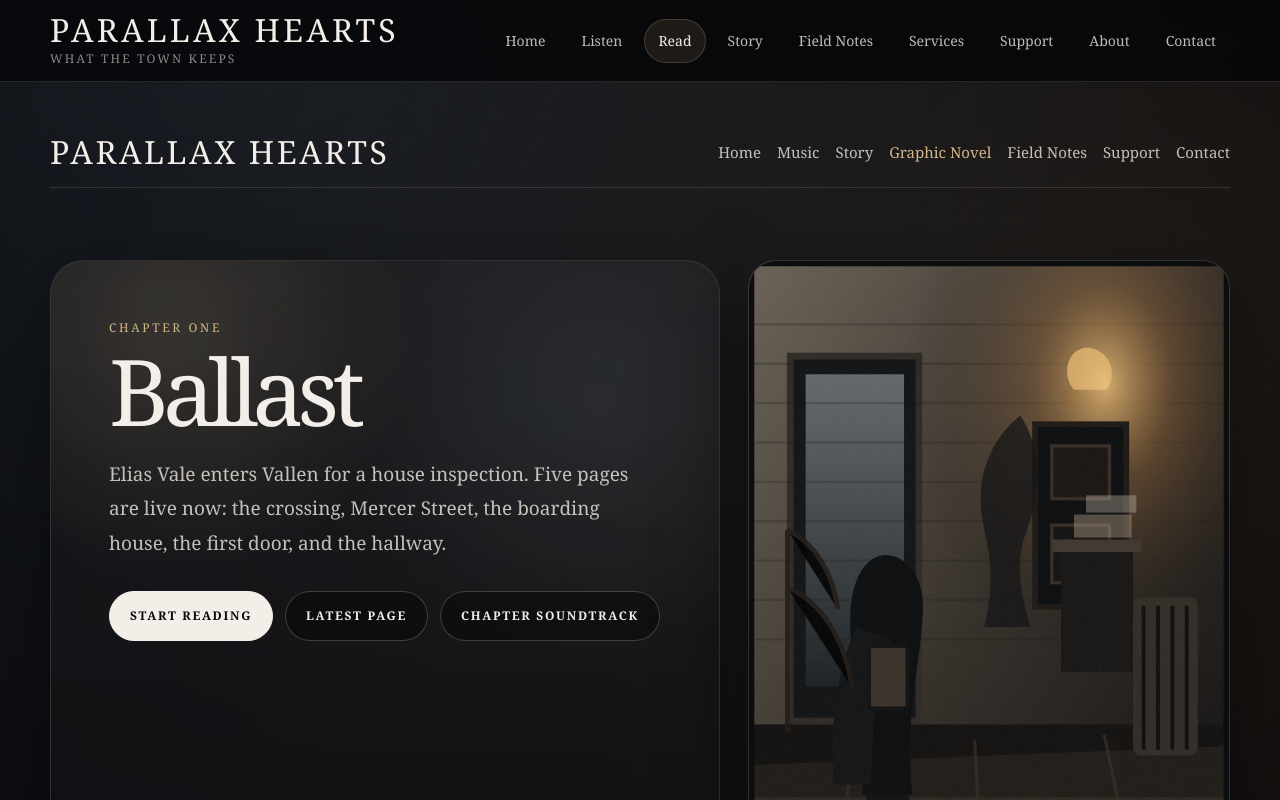
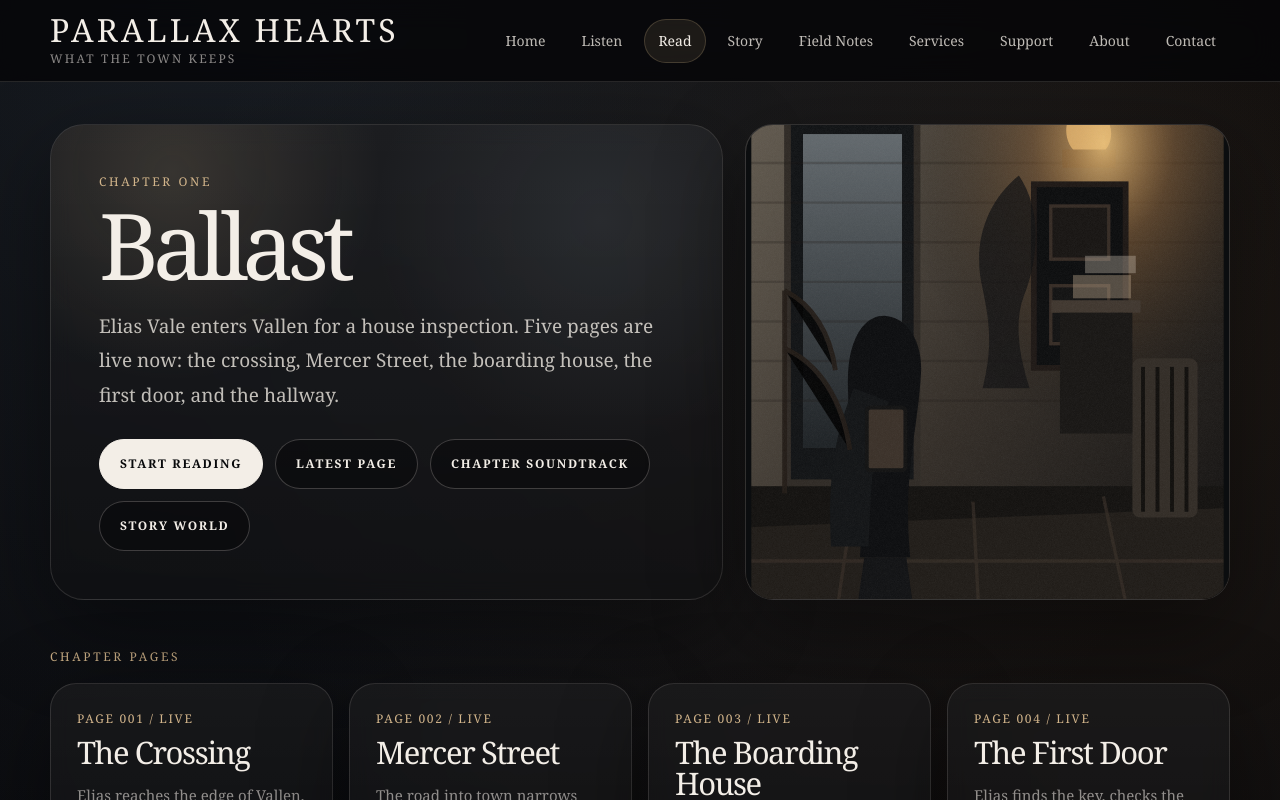
Before and after one commit to chthomps4/parallaxhearts-site, a Next.js app in the folder site/: page /graphic-novel/chapter-one in a window 1280 px wide. Shown: the top 800 px of the page. Built offline with nearby package versions, Linux system fonts and the light colour scheme.

Commit message:
Tighten Chapter One hero section

```diff
--- a/site/app/graphic-novel/chapter-one/page.tsx
+++ b/site/app/graphic-novel/chapter-one/page.tsx
@@ -18,16 +18,6 @@ export const metadata: Metadata = {
     "small town literary drama",
   ],
 };
-
-const navItems = [
-  ["Home", "/"],
-  ["Music", "/music"],
-  ["Story", "/project"],
-  ["Graphic Novel", "/graphic-novel"],
-  ["Field Notes", "/field-notes"],
-  ["Support", "/support"],
-  ["Contact", "/contact"],
-];
 
 const chapterPages = [
   {
@@ -78,82 +68,26 @@ const chapterRules = [
 export default function ChapterOnePage() {
   return (
     <main className="site-shell">
-      <section style={{ padding: "34px 0 18px" }}>
-        <div className="site-container">
-          <header
-            style={{
-              minHeight: "72px",
-              display: "flex",
-              justifyContent: "space-between",
-              alignItems: "center",
-              gap: "20px",
-              flexWrap: "wrap",
-              padding: "16px 0",
-              borderBottom: "1px solid var(--line)",
-            }}
-          >
-            <Link
-              href="/"
-              style={{
-                color: "var(--paper)",
-                textDecoration: "none",
-                fontSize: "clamp(22px, 4vw, 32px)",
-                letterSpacing: "0.08em",
-                textTransform: "uppercase",
-                lineHeight: 1,
-              }}
-            >
-              Parallax Hearts
-            </Link>
-
-            <nav
-              style={{
-                display: "flex",
-                gap: "16px",
-                flexWrap: "wrap",
-                alignItems: "center",
-              }}
-            >
-              {navItems.map(([label, href]) => (
-                <Link
-                  key={label}
-                  href={href}
-                  style={{
-                    color:
-                      label === "Graphic Novel"
-                        ? "var(--gold)"
-                        : "var(--paper-soft)",
-                    textDecoration: "none",
-                    fontSize: "15px",
-                  }}
-                >
-                  {label}
-                </Link>
-              ))}
-            </nav>
-          </header>
-        </div>
-      </section>
-
-      <section style={{ padding: "54px 0 34px" }}>
+      <section style={{ padding: "42px 0 24px" }}>
         <div className="site-container">
           <div
             style={{
               display: "grid",
               gridTemplateColumns: "minmax(0, 1fr) minmax(300px, 0.72fr)",
-              gap: "28px",
+              gap: "22px",
               alignItems: "stretch",
             }}
           >
             <div
               className="glass-panel"
               style={{
-                padding: "clamp(28px, 6vw, 58px)",
+                padding: "clamp(26px, 5vw, 48px)",
                 position: "relative",
                 overflow: "hidden",
               }}
             >
               <div
+                aria-hidden="true"
                 style={{
                   position: "absolute",
                   inset: 0,
@@ -182,7 +116,7 @@ export default function ChapterOnePage() {
                 <p
                   className="body-copy"
                   style={{
-                    margin: "24px 0 0",
+                    margin: "22px 0 0",
                     maxWidth: "760px",
                     fontSize: "19px",
                   }}
@@ -194,7 +128,7 @@ export default function ChapterOnePage() {
 
                 <div
                   style={{
-                    marginTop: "30px",
+                    marginTop: "26px",
                     display: "flex",
                     gap: "12px",
                     flexWrap: "wrap",
@@ -211,6 +145,10 @@ export default function ChapterOnePage() {
                   <Link href="/music" className="secondary-button">
                     Chapter Soundtrack
                   </Link>
+
+                  <Link href="/story" className="secondary-button">
+                    Story World
+                  </Link>
                 </div>
               </div>
             </div>
@@ -220,20 +158,19 @@ export default function ChapterOnePage() {
               style={{
                 borderRadius: "28px",
                 overflow: "hidden",
-                minHeight: "420px",
+                minHeight: "360px",
+                position: "relative",
               }}
             >
               <Image
                 src="/images/graphic-novel/chapter-one/page-005-hallway.svg"
                 alt="Chapter One Ballast hallway atmosphere"
-                width={1000}
-                height={1414}
+                fill
                 unoptimized
+                sizes="(max-width: 900px) 100vw, 420px"
                 style={{
-                  width: "100%",
-                  height: "100%",
                   objectFit: "cover",
-                  minHeight: "420px",
+                  objectPosition: "center",
                 }}
               />
             </div>
@@ -241,7 +178,7 @@ export default function ChapterOnePage() {
         </div>
       </section>
 
-      <section style={{ padding: "34px 0" }}>
+      <section style={{ padding: "24px 0 34px" }}>
         <div className="site-container">
           <p className="kicker">Chapter pages</p>
 
@@ -257,7 +194,7 @@ export default function ChapterOnePage() {
               <Link
                 key={page.number}
                 href={page.href}
-                className="glass-panel"
+                className="glass-panel link-card"
                 style={{
                   padding: "26px",
                   borderRadius: "26px",
```
